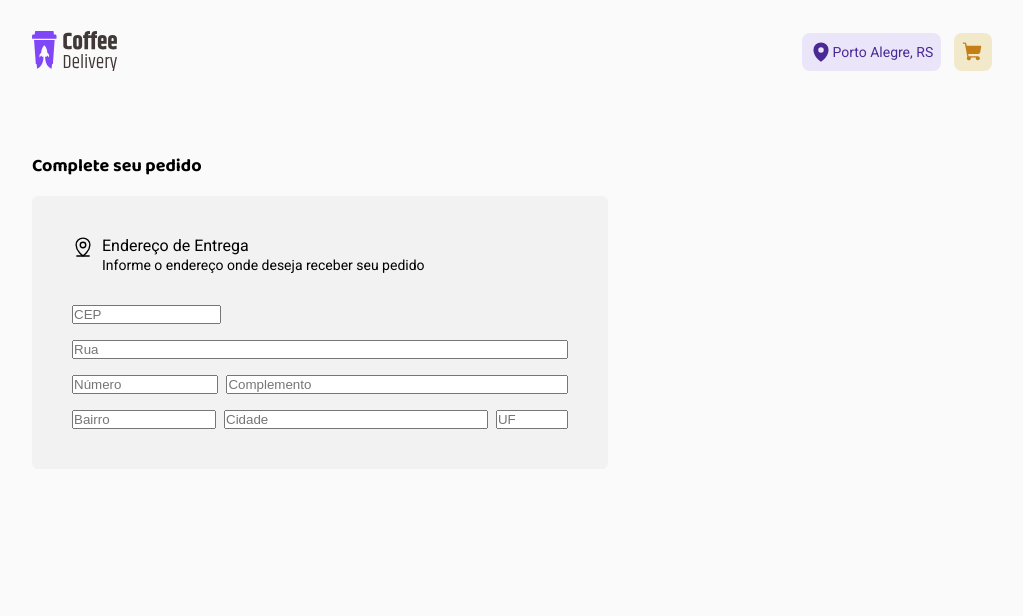
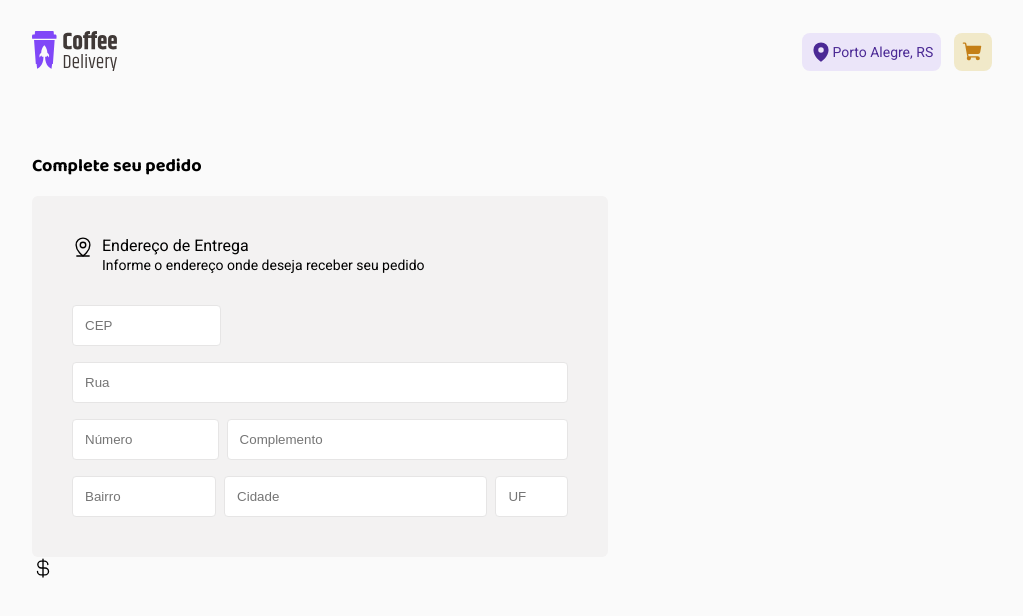
Before and after one commit to tsxfabio/ignite-coffee-delivery, a React (Vite) app: page /carrinho in a window 1280 px wide. Shown: the top 616 px of the page, without its empty margins (128-1151 px from the left). Built offline with nearby package versions, Linux system fonts and the light colour scheme.

Commit message:
att carrinho form

```diff
--- a/src/pages/Carrinho/FormEndereco/FormEndereco.styles.ts
+++ b/src/pages/Carrinho/FormEndereco/FormEndereco.styles.ts
@@ -11,6 +11,12 @@ export const FromContainer = styled.form`
 
   #rua {
     width: 100%;
+  }
+
+  input {
+    padding: 0.75rem;
+    border: 1px solid ${(props) => props.theme['gray-300']};
+    border-radius: 4px;
   }
 
   div {
--- a/src/pages/Carrinho/carrinho.index.tsx
+++ b/src/pages/Carrinho/carrinho.index.tsx
@@ -1,4 +1,4 @@
-import { MapPinLine } from 'phosphor-react'
+import { CurrencyDollar, MapPinLine } from 'phosphor-react'
 import { Titles } from '../../components/Titles/Titles.index'
 import { PageContainer } from './carrinho.styles'
 import { FormEndereco } from './FormEndereco/FormEndereco.index'
@@ -17,6 +17,11 @@ export function Carrinho() {
         </div>
         <FormEndereco />
       </div>
+      <div className="metodoPagamentoContainer">
+        <div className="titlemetodoPagamentoContainer">
+          <CurrencyDollar size={22} />
+        </div>
+      </div>
     </PageContainer>
   )
 }
```
